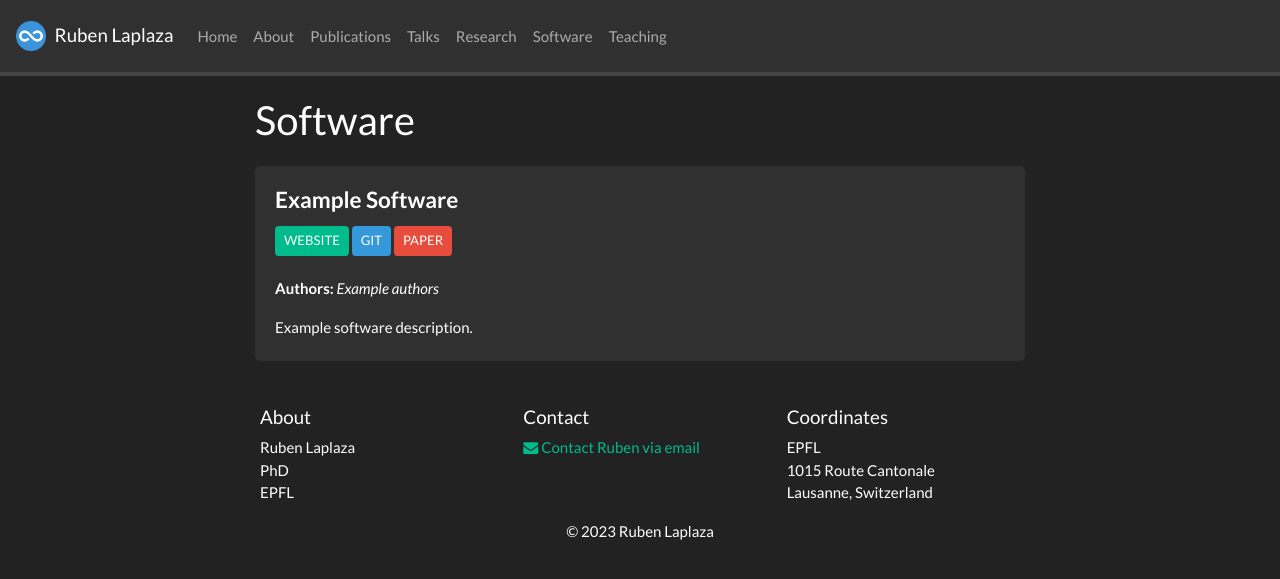
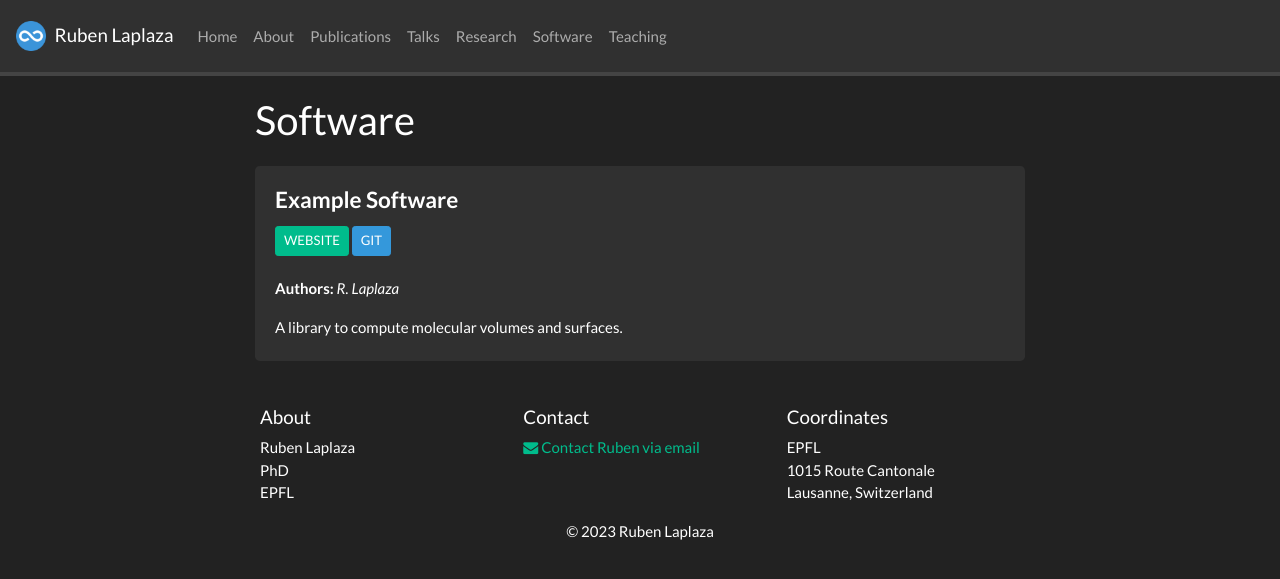
Before and after one commit to rlaplaza/rlaplaza.github.io, a Jekyll site: the page built from _pages/software.md, in a window 1280 px wide. Shown: the top 579 px of the page. Built offline with Jekyll 4.4.1, drawn with Linux system fonts in a browser that asks for light colours; nearby versions of some CDN libraries; a style sheet for code colours, icons or effects is not loaded.

```diff
--- a/_data/awards.yml
+++ b/_data/awards.yml
@@ -1,2 +1,2 @@
-- name: Example award here (2021)
-- name: Example award here (2020)
+#- name: Example award here (2021)
+#- name: Example award here (2020)
--- a/_data/news.yml
+++ b/_data/news.yml
@@ -1,2 +1,2 @@
 - date: 10 October, 2023
-  headline: "New manuscript accepted! Read it here: Data-Driven Discovery of Organic Electronic Materials Enabled by Hybrid Top-Down/Bottom-Up Design https://onlinelibrary.wiley.com/doi/10.1002/adma.202305602"
+  headline: "New manuscript accepted! Data-Driven Discovery of Organic Electronic Materials Enabled by Hybrid Top-Down/Bottom-Up Design!"
--- a/_pages/software.md
+++ b/_pages/software.md
@@ -40,14 +40,13 @@ iframe {
 <div class="row align-items-end">
 <div class="col-md-12 col-sm-12">
 <h4><b>Example Software</b></h4>
-<a href="https://example.com" target="_blank"><button class="btn btn-success btn-sm">WEBSITE</button></a>
-<a href="https://github.com" target="_blank"><button class="btn btn-info btn-sm">GIT</button></a>
-<a href="{{ site.url }}{{ site.baseurl }}/papers/example_proceeding.pdf" target="_blank"><button class="btn btn-danger btn-sm">PAPER</button></a>
+<a href="https://github.com/rlaplaza/libarvo" target="_blank"><button class="btn btn-success btn-sm">WEBSITE</button></a>
+<a href="https://github.com/rlaplaza/libarvo" target="_blank"><button class="btn btn-info btn-sm">GIT</button></a>
 
 <b>Authors:</b>
-<i>Example authors</i>
+<i>R. Laplaza</i>
 
-Example software description.
+A library to compute molecular volumes and surfaces.
 
 </div>
 </div>
```
Also changed, not shown: _pages/home.md (+2 -2 lines), _pages/teaching.md (+2 -1 lines), images/nccr.png (added), 1 other file.
